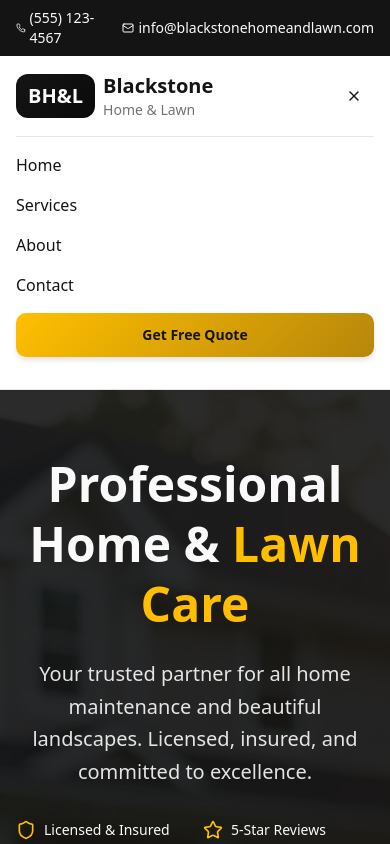
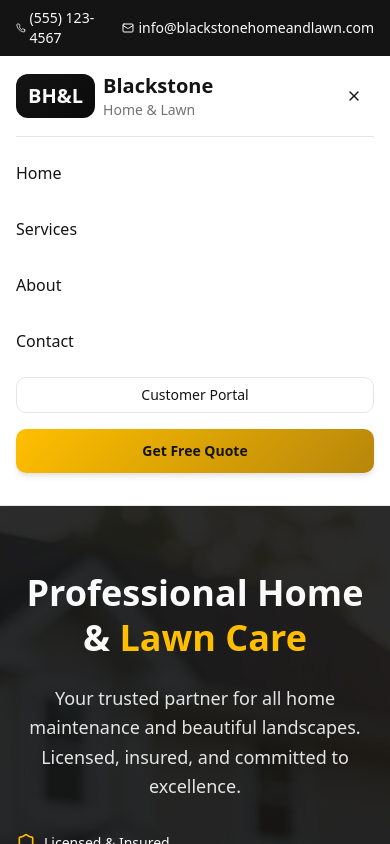
Before and after one commit to awinchester07/blackstone-yard-pro, a React (Vite) app: page / in a window 390 px wide. Both pictures are taken after a click on the button 354 px from the left and 96 px from the top of the page. Shown: the top 844 px of the page. Built offline with nearby package versions, Linux system fonts and the light colour scheme.

Commit message:
Add Customer Portal button
Add a "Customer Portal" button to the navigation and ensure the website is mobile-friendly.

```diff
--- a/src/components/Header.tsx
+++ b/src/components/Header.tsx
@@ -12,6 +12,7 @@ const Header = () => {
     { name: 'Services', href: '/services' },
     { name: 'About', href: '/about' },
     { name: 'Contact', href: '/contact' },
+    { name: 'Customer Portal', href: '/portal', special: true },
   ];
 
   const isActive = (path: string) => location.pathname === path;
@@ -53,6 +54,13 @@ const Header = () => {
           {/* Desktop navigation */}
           <div className="hidden md:flex items-center space-x-8">
             {navigation.map((item) => (
+              item.special ? (
+                <Button key={item.name} variant="outline" size="sm" asChild>
+                  <Link to={item.href}>
+                    {item.name}
+                  </Link>
+                </Button>
+              ) : (
                 <Link
                   key={item.name}
                   to={item.href}
@@ -64,6 +72,7 @@ const Header = () => {
                 >
                   {item.name}
                 </Link>
+              )
             ))}
             <Button variant="quote" size="lg" asChild>
               <Link to="/#quote">Get Free Quote</Link>
@@ -87,16 +96,31 @@ const Header = () => {
           <div className="md:hidden mt-4 pb-4 border-t">
             <div className="flex flex-col space-y-4 mt-4">
               {navigation.map((item) => (
+                item.special ? (
+                  <Button
+                    key={item.name}
+                    variant="outline"
+                    size="sm"
+                    asChild
+                    className="w-full"
+                    onClick={() => setIsMenuOpen(false)}
+                  >
+                    <Link to={item.href}>
+                      {item.name}
+                    </Link>
+                  </Button>
+                ) : (
                   <Link
                     key={item.name}
                     to={item.href}
-                  className={`transition-colors hover:text-primary ${
+                    className={`transition-colors hover:text-primary py-2 ${
                       isActive(item.href) ? 'text-primary font-medium' : 'text-foreground'
                     }`}
                     onClick={() => setIsMenuOpen(false)}
                   >
                     {item.name}
                   </Link>
+                )
               ))}
               <Button variant="quote" size="lg" asChild className="w-full">
                 <Link to="/#quote" onClick={() => setIsMenuOpen(false)}>
--- a/src/pages/Home.tsx
+++ b/src/pages/Home.tsx
@@ -53,17 +53,17 @@ const Home = () => {
           <div className="grid grid-cols-1 lg:grid-cols-2 gap-12 items-center min-h-[80vh]">
             {/* Left side - Hero content */}
             <div className="text-center lg:text-left">
-              <h1 className="text-5xl md:text-6xl lg:text-7xl font-bold mb-6 leading-tight">
+              <h1 className="text-4xl sm:text-5xl md:text-6xl lg:text-7xl font-bold mb-6 leading-tight">
                 Professional Home &
                 <span className="text-secondary"> Lawn Care</span>
               </h1>
-              <p className="text-xl md:text-2xl mb-8 opacity-90 leading-relaxed">
+              <p className="text-lg sm:text-xl md:text-2xl mb-8 opacity-90 leading-relaxed">
                 Your trusted partner for all home maintenance and beautiful landscapes.
                 Licensed, insured, and committed to excellence.
               </p>
 
               {/* Why Choose Us - Quick Points */}
-              <div className="grid grid-cols-2 gap-4 mb-8 text-sm">
+              <div className="grid grid-cols-1 sm:grid-cols-2 gap-3 sm:gap-4 mb-8 text-sm sm:text-base">
                 <div className="flex items-center space-x-2">
                   <Shield className="h-5 w-5 text-secondary flex-shrink-0" />
                   <span>Licensed & Insured</span>
```
Lines whose indentation alone changed are shown as unchanged.
